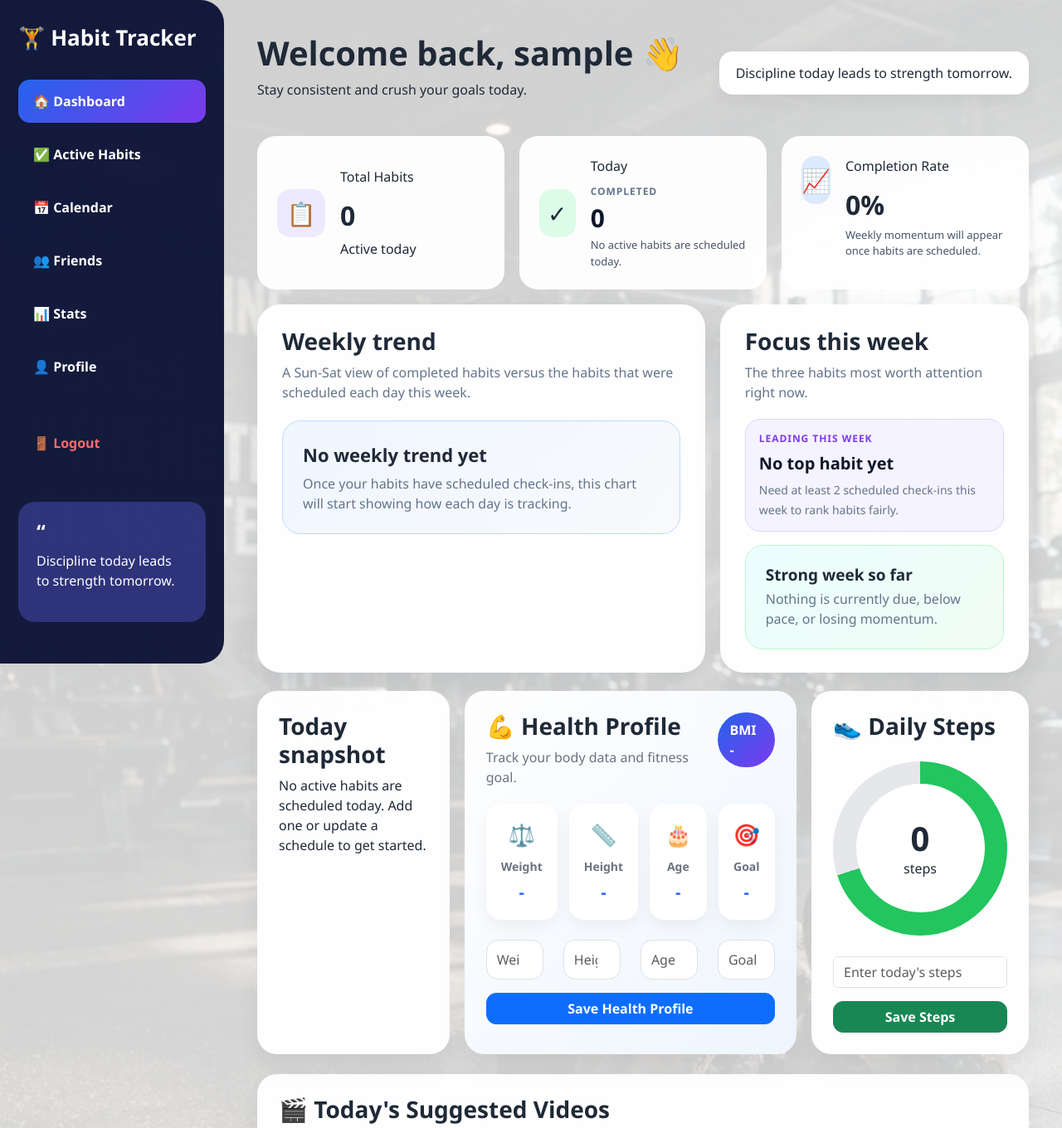
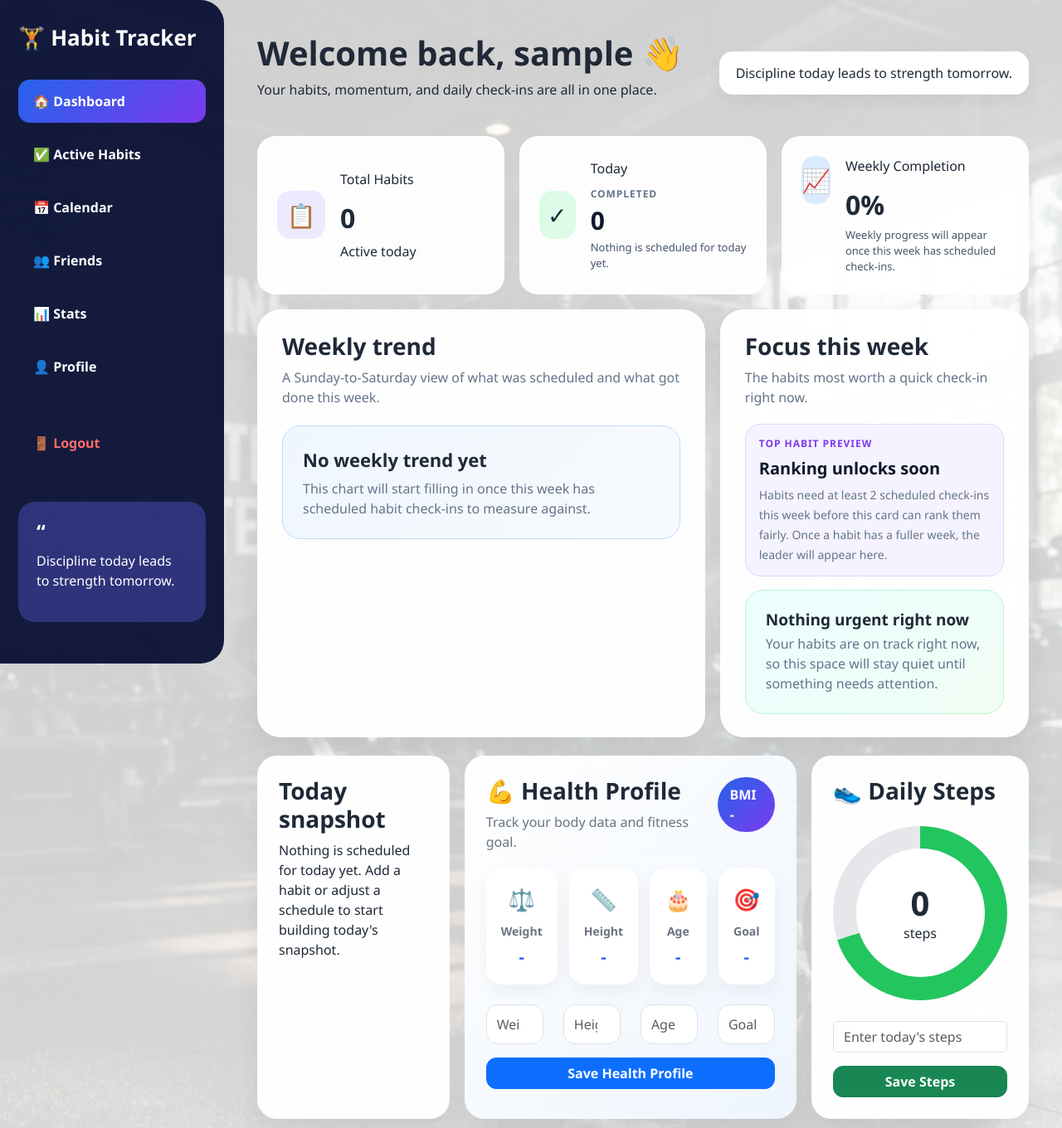
Before and after one commit to wenghengan-source/Agile-Web-Development-Project, a Flask app: page /dashboard in a window 1280 px wide. Shown: the top 1360 px of the page at 83% size. Run offline with Flask 3, Linux system fonts and the light colour scheme; the visitor is signed in with stand-in values (Sample User, id 1); data that the repository does not hold is empty; some libraries are stand-ins or nearby versions.

Commit message:
Polish dashboard empty states and copy

```diff
--- a/Habit-tracker/app.py
+++ b/Habit-tracker/app.py
@@ -235,19 +235,19 @@
 ):
     """Describe weekly movement using the same scheduled-day completion rule."""
     if current_active_days == 0:
-        return "No scheduled habits this week yet."
+        return "No scheduled check-ins yet this week."
 
     if previous_active_days == 0:
-        return "First active week with scheduled habit data."
+        return "This is the first week with enough scheduled data to compare."
 
     delta = current_average - previous_average
     if delta > 0:
-        return f"{delta} percentage points better than last week"
+        return f"Up {delta} points from last week"
 
     if delta < 0:
-        return f"{abs(delta)} percentage points behind last week"
-
-    return "Matching last week"
+        return f"Down {abs(delta)} points from last week"
+
+    return "Steady with last week"
 
 
 def should_rank_dashboard_habit(scheduled_days):
@@ -270,13 +270,13 @@
     if not eligible_habits:
         return {
             "has_data": False,
-            "name": "No top habit yet",
+            "name": "Ranking unlocks soon",
             "summary": (
-                "Need at least "
+                "Habits need at least "
                 f"{DASHBOARD_TOP_HABIT_MIN_SCHEDULED_DAYS} scheduled check-ins "
-                "this week to rank habits fairly."
+                "this week before this card can rank them fairly."
             ),
-            "detail": "One-off habits do not lead the dashboard."
+            "detail": "Once a habit has a fuller week, the leader will appear here."
         }
 
     top_habit = sorted(
@@ -321,8 +321,8 @@
     if total_flagged == 0:
         return {
             "count": 0,
-            "summary": "No habits flagged",
-            "detail": "Nothing is currently due, below pace, or cooling off."
+            "summary": "Everything is on track",
+            "detail": "Nothing is due, behind pace, or losing momentum right now."
         }
 
     if risk_counts["due_today"] > 0:
--- a/Habit-tracker/templates/dashboard.html
+++ b/Habit-tracker/templates/dashboard.html
@@ -35,7 +35,7 @@
         <div class="dashboard-top">
             <div>
                 <h1>Welcome back, {{ session["user_name"] }} 👋</h1>
-                <p>Stay consistent and crush your goals today.</p>
+                <p>Your habits, momentum, and daily check-ins are all in one place.</p>
             </div>
 
             <div class="date-pill">
@@ -68,9 +68,9 @@
 
                     <span class="split-card-detail">
                         {% if total > 0 %}
-                            {{ completed }}/{{ total }} active habits are done today.
+                            {{ completed }}/{{ total }} active habits are checked off today.
                         {% else %}
-                            No active habits are scheduled today.
+                            Nothing is scheduled for today yet.
                         {% endif %}
                     </span>
                 </div>
@@ -79,13 +79,13 @@
             <div class="summary-card blue summary-card-stacked">
                 <div class="summary-icon">📈</div>
                 <div>
-                    <p>Completion Rate</p>
+                    <p>Weekly Completion</p>
                     <h2>{{ progress_snapshot.weekly_average }}%</h2>
                     <span>
                         {% if progress_snapshot.has_scheduled_data %}
-                            Across scheduled habits this week. {{ progress_snapshot.weekly_change_summary }}
+                            Based on scheduled habits from Sunday through today. {{ progress_snapshot.weekly_change_summary }}
                         {% else %}
-                            Weekly momentum will appear once habits are scheduled.
+                            Weekly progress will appear once this week has scheduled check-ins.
                         {% endif %}
                     </span>
                 </div>
@@ -98,8 +98,8 @@
                     <div>
                         <h3>Weekly trend</h3>
                         <p class="mb-0">
-                            A Sun-Sat view of completed habits versus the habits that
-                            were scheduled each day this week.
+                            A Sunday-to-Saturday view of what was scheduled and what
+                            got done this week.
                         </p>
                     </div>
 
@@ -140,8 +140,8 @@
                     <div class="weekly-trend-empty">
                         <strong>No weekly trend yet</strong>
                         <span>
-                            Once your habits have scheduled check-ins, this chart will
-                            start showing how each day is tracking.
+                            This chart will start filling in once this week has scheduled
+                            habit check-ins to measure against.
                         </span>
                     </div>
                 {% endif %}
@@ -152,15 +152,22 @@
                 <div>
                     <h3>Focus this week</h3>
                     <p class="mb-0">
-                        The three habits most worth attention right now.
+                        The habits most worth a quick check-in right now.
                     </p>
                 </div>
             </div>
 
                 <div class="focus-panel-highlight">
-                    <span class="focus-panel-highlight-label">Leading this week</span>
+                    <span class="focus-panel-highlight-label">
+                        {% if progress_snapshot.top_habit.has_data %}Leading this week{% else %}Top habit preview{% endif %}
+                    </span>
                     <strong>{{ progress_snapshot.top_habit.name }}</strong>
-                    <small>{{ progress_snapshot.top_habit.summary }}</small>
+                    <small>
+                        {{ progress_snapshot.top_habit.summary }}
+                        {% if not progress_snapshot.top_habit.has_data %}
+                            {{ progress_snapshot.top_habit.detail }}
+                        {% endif %}
+                    </small>
                 </div>
 
                 {% if progress_snapshot.focus_items %}
@@ -181,9 +188,9 @@
                     </div>
                 {% else %}
                     <div class="focus-panel-empty">
-                        <h4>Strong week so far</h4>
+                        <h4>Nothing urgent right now</h4>
                         <p class="mb-0">
-                            Nothing is currently due, below pace, or losing momentum.
+                            Your habits are on track right now, so this space will stay quiet until something needs attention.
                         </p>
                     </div>
                 {% endif %}
@@ -214,11 +221,11 @@
                     </div>
 
                     <p class="text-muted mb-0">
-                        Open your active habits to check off or adjust what is left for today.
+                        Visit Active Habits to finish today's check-ins or update what still needs attention.
                     </p>
                 {% else %}
                     <p class="mb-0">
-                        No active habits are scheduled today. Add one or update a schedule to get started.
+                        Nothing is scheduled for today yet. Add a habit or adjust a schedule to start building today's snapshot.
                     </p>
                 {% endif %}
             </section>
@@ -361,7 +368,7 @@
             <div class="d-flex justify-content-between align-items-center mb-3">
                 <div>
                     <h3>Active Habits Preview</h3>
-                    <p class="text-muted mb-0">A quick look at today’s active habits. Open the full page to manage everything.</p>
+                    <p class="text-muted mb-0">A quick look at today's active habits. Open the full page to manage everything.</p>
                 </div>
 
                 <div class="d-flex gap-2">
@@ -376,7 +383,7 @@
             </div>
 
             {% set habits = preview_habits %}
-            {% set empty_message = "No active habits for today." %}
+            {% set empty_message = "No active habits are scheduled for today yet." %}
             {% include "_habit_list.html" %}
 
             {% if total > preview_habits|length %}
```
